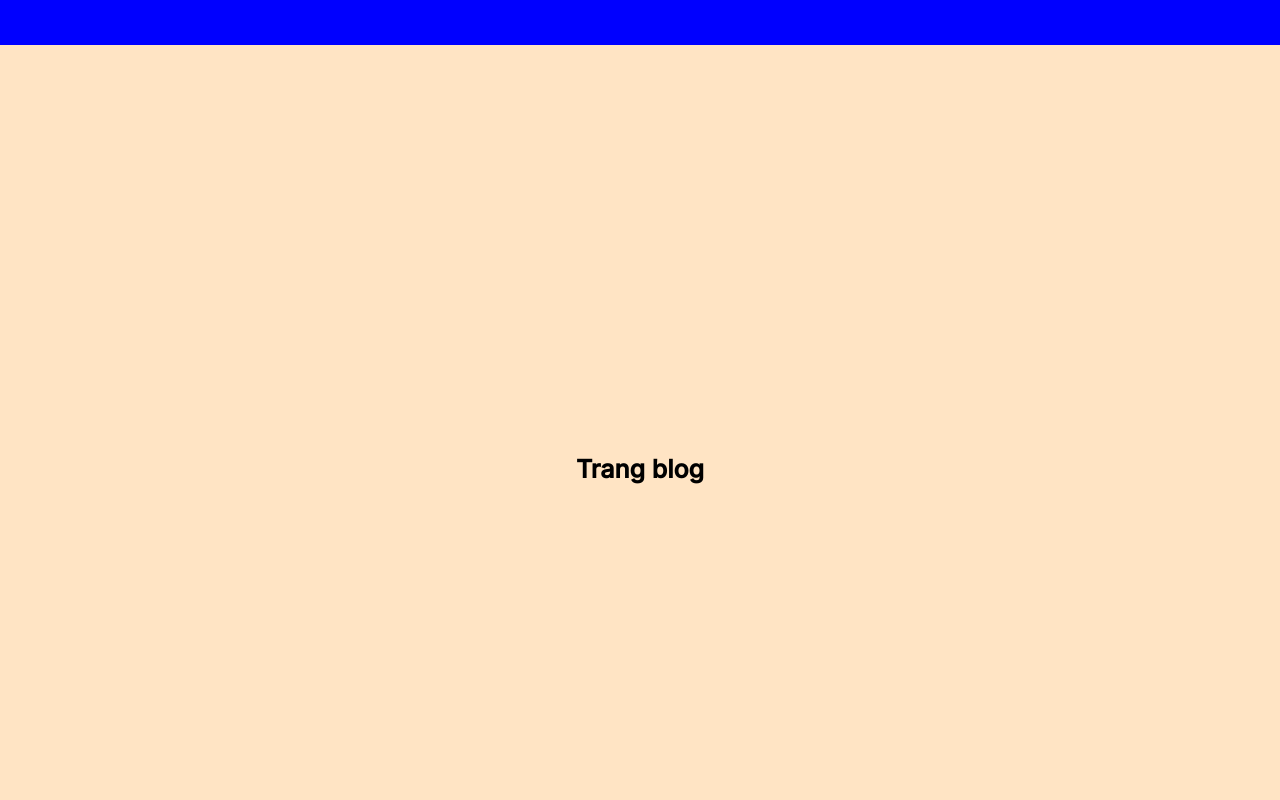
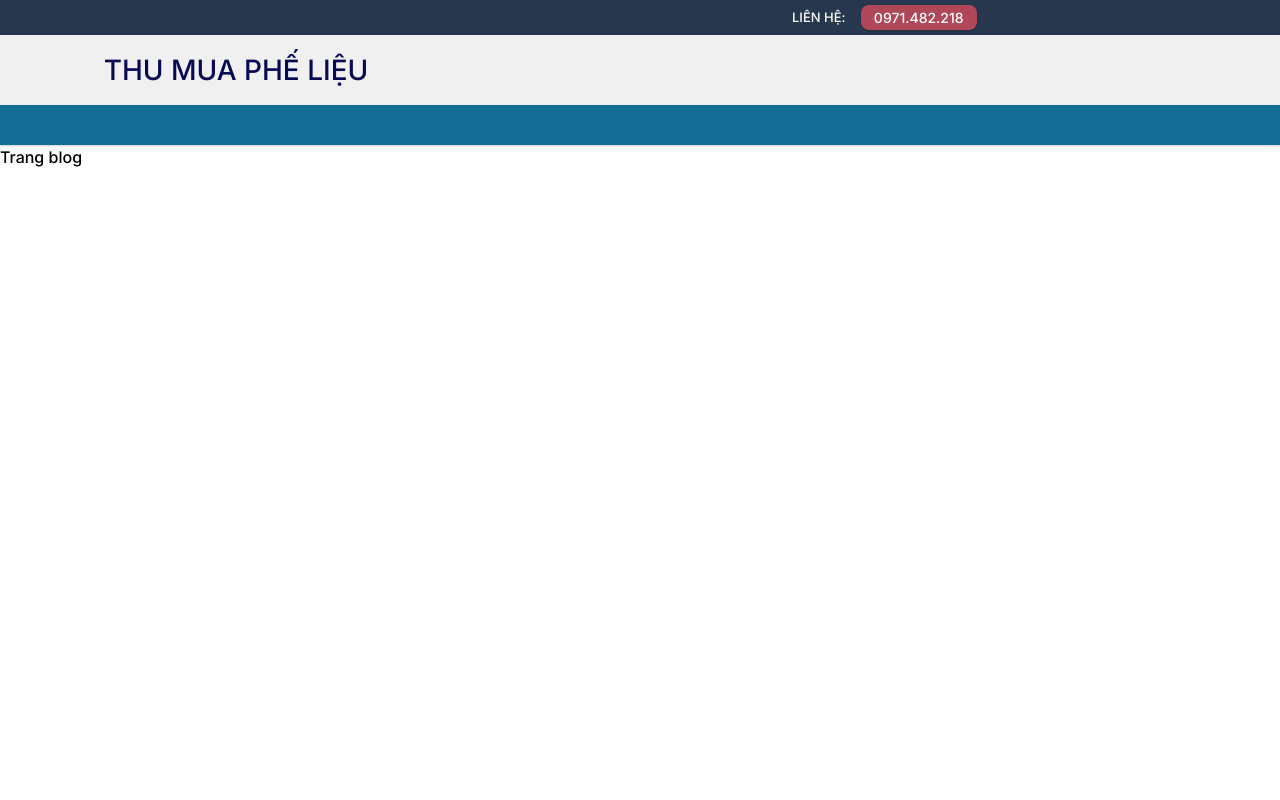
Before and after one commit to caoduythanh1997/thumua-phelieu, a Next.js app: page /blog in a window 1280 px wide. Shown: the top 800 px of the page. Built offline with nearby package versions, Linux system fonts and the light colour scheme.

Commit message:
Update SCSS

```diff
--- a/next.config.js
+++ b/next.config.js
@@ -1,4 +1,10 @@
 /** @type {import('next').NextConfig} */
-const nextConfig = {}
+const path = require('path')
+
+const nextConfig = {
+    sassOptions:{
+        includePaths:[path.join(__dirname,'styles')],
+    },
+}
 
 module.exports = nextConfig
--- a/package.json
+++ b/package.json
@@ -13,6 +13,7 @@
     "@types/react": "18.2.15",
     "@types/react-dom": "18.2.7",
     "autoprefixer": "10.4.14",
+    "classnames": "^2.3.2",
     "eslint": "8.45.0",
     "eslint-config-next": "13.4.10",
     "next": "13.4.10",
@@ -21,5 +22,8 @@
     "react-dom": "18.2.0",
     "tailwindcss": "3.3.3",
     "typescript": "5.1.6"
+  },
+  "devDependencies": {
+    "sass": "^1.64.1"
   }
 }
--- a/postcss.config.js
+++ b/postcss.config.js
@@ -1,6 +1,8 @@
 module.exports = {
-  plugins: {
-    tailwindcss: {},
-    autoprefixer: {},
-  },
-}
+	plugins: {
+		tailwindcss: {
+			content: ['./src/**/*.{js,ts,jsx,tsx,mdx}'],
+		},
+		autoprefixer: {},
+	},
+};
--- /dev/null
+++ b/src/app/Header/header.module.scss
@@ -0,0 +1,91 @@
+$primary-color-backgroud-Header: #f0f0f0;
+$primary-color-backgroud-title-header: #27374d;
+.header_bar {
+	background-color: $primary-color-backgroud-Header;
+	width: 100%;
+	height: var(--header-bar-height);
+	position: fixed;
+	z-index: 99;
+	box-shadow: 0 1px 2px var(--shadow-2);
+	display: flex;
+	flex-direction: column;
+	justify-content: flex-start;
+}
+.title_bar {
+	background-color: $primary-color-backgroud-title-header;
+	width: 100%;
+	height: 35px;
+	display: flex;
+	justify-content: center;
+}
+.wrapper {
+	width: 55%;
+	height: 100%;
+}
+.contact {
+	width: 200px;
+	height: 100%;
+	white-space: nowrap;
+	display: flex;
+	flex-direction: row;
+	line-height: 35px;
+	float: right;
+	padding: 5px 0;
+	&__label_text {
+		font-size: 13px;
+		color: #fff;
+		font-weight: 500;
+		line-height: 25px;
+		text-transform: uppercase;
+	}
+	&__link-button {
+		flex: 1;
+		background-color: #b04759;
+		height: 25px;
+		justify-content: center;
+		color: #fff;
+		font-size: 14px;
+		font-weight: 500;
+		text-transform: uppercase;
+		margin: 0 15px;
+		text-align: center;
+		line-height: 25px;
+		box-shadow: 0 1px 2px var(--shadow-2);
+		border-radius: 8px;
+	}
+}
+.logo {
+	width: 100%;
+	display: flex;
+	justify-content: center;
+	&_wrapper {
+		width: 85%;
+		height: 70px;
+	}
+}
+.content_logo {
+	width: 100%;
+	display: flex;
+	flex-direction: row;
+	justify-content: flex-start;
+	line-height: 70px;
+	&-icon {
+		width: 280px;
+		text-align: center;
+		text-transform: uppercase;
+		font-size: 28px;
+		white-space: nowrap;
+		p {
+			color: #070a52;
+		}
+	}
+	&-info {
+		flex: 1;
+	}
+}
+
+.category {
+	width: 100%;
+	height: 100%;
+	background-color: #146c94;
+}
--- /dev/null
+++ b/src/app/Header/header.tsx
@@ -0,0 +1,30 @@
+import _style from './header.module.scss';
+import classNames from 'classnames/bind';
+const cx = classNames.bind(_style);
+export default function Header() {
+	return (
+		<header className={cx('header_bar')}>
+			<div className={cx('title_bar')}>
+				<div className={cx('wrapper')}>
+					<div className={cx('contact')}>
+						<p className={cx('contact__label_text')}>Liên Hệ:</p>
+						<a className={cx('contact__link-button')} href="#">
+							0971.482.218
+						</a>
+					</div>
+				</div>
+			</div>
+			<div className={cx('logo')}>
+				<div className={cx('logo_wrapper')}>
+					<div className={cx('content_logo')}>
+						<div className={cx('content_logo-icon')}>
+							<p>Thu mua phế liệu</p>
+						</div>
+						<div className={cx('content_logo-info')}></div>
+					</div>
+				</div>
+			</div>
+			<div className={cx('category')}></div>
+		</header>
+	);
+}
--- a/src/app/blog/page.tsx
+++ b/src/app/blog/page.tsx
@@ -1,8 +1,7 @@
-import '../globals.css';
 export default function BlogPage() {
-    return(
-        <div className='main'>
-            <p>Trang blog</p>
-        </div>
-    )
-};
+	return (
+		<div>
+			<p>Trang blog</p>
+		</div>
+	);
+}
--- a/src/app/globals.css
+++ b/src/app/globals.css
@@ -6,6 +6,11 @@
 	--foreground-rgb: 0, 0, 0;
 	--background-start-rgb: 214, 219, 220;
 	--background-end-rgb: 255, 255, 255;
+	--header-bar-height: 145px;
+	--shadow-1: rgba(0, 0, 0, 0.1);
+	--shadow-2: rgba(0, 0, 0, 0.2);
+	--shadow-5: rgba(0, 0, 0, 0.5);
+	--shadow-8: rgba(0, 0, 0, 0.8);
 }
 
 @media (prefers-color-scheme: dark) {
@@ -16,35 +21,33 @@
 	}
 }
 
+* {
+	margin: 0;
+	padding: 0;
+	box-sizing: border-box;
+}
+
 body {
-  background-color: aliceblue;
-  width: 100%;
-  height: 850px;
+	font-size: 1.6rem;
+	line-height: 1.5;
+	text-rendering: optimizeSpeed;
+	overflow-y: overlay;
+	overflow-x: hidden;
 }
-footer{
-  width: 100%;
-  height: 45px;
-  background-color: aquamarine;
-  text-align: center;
-  line-height: 45px;
+html *::-webkit-scrollbar {
+	border-radius: 0;
+	width: 10px;
 }
-header{
-  width: 100%;
-  height: 45px;
-  background-color: blue;
-  text-align: center;
-  line-height: 45px;
+
+html *::-webkit-scrollbar-thumb {
+	border-radius: 4px;
+	background-color: rgba(255, 255, 255, 0.2);
 }
-.main{
-  background-color: bisque;
-  width: 100%;
-  height: 100%;
-  text-align: center;
-  display: flex;
-  justify-content: center;
-  align-items: center;
+
+html *::-webkit-scrollbar-track {
+	border-radius: 0;
+	background-color: rgba(0, 0, 0, 0);
 }
-.main p{
-  font-size: 25px;
-  font-weight: 600;
+html {
+	font-size: 62.5%;
 }
--- /dev/null
+++ b/src/app/globals.module.scss
@@ -0,0 +1,6 @@
+.main {
+	width: 100%;
+	height: 1200px;
+	margin-top: var(--header-bar-height);
+	position: absolute;
+}
--- a/src/app/layout.tsx
+++ b/src/app/layout.tsx
@@ -1,23 +1,24 @@
-import './globals.css'
-import type { Metadata } from 'next'
-import { Inter } from 'next/font/google'
-import {  ReactNode } from 'react'
+import './globals.css';
+import _style from './globals.module.scss';
+import type { Metadata } from 'next';
+import { Inter } from 'next/font/google';
+import { ReactNode } from 'react';
+import Header from './Header/header';
 
-const inter = Inter({ subsets: ['latin'] , weight:"500"})
+const inter = Inter({ subsets: ['latin'], weight: '500' });
 
 export const metadata: Metadata = {
 	title: 'Thu mua phế liệu miền bắc',
 	description: 'Tổng công ty thu mua phế liệu việt nam',
-}
-export default function RootLayout({children} : {children:ReactNode})
-{
+};
+export default function RootLayout({ children }: { children: ReactNode }) {
 	return (
 		<html lang="en">
 			<body className={inter.className}>
-        <header className=''></header>
-              {children}
+				<Header />
+				<div className={_style.main}>{children}</div>
 				<footer></footer>
 			</body>
 		</html>
-  )
+	);
 }
```
Also changed, not shown: 2 other files (tests, documents, lock files or other folders). Lines whose indentation alone changed are shown as unchanged.
